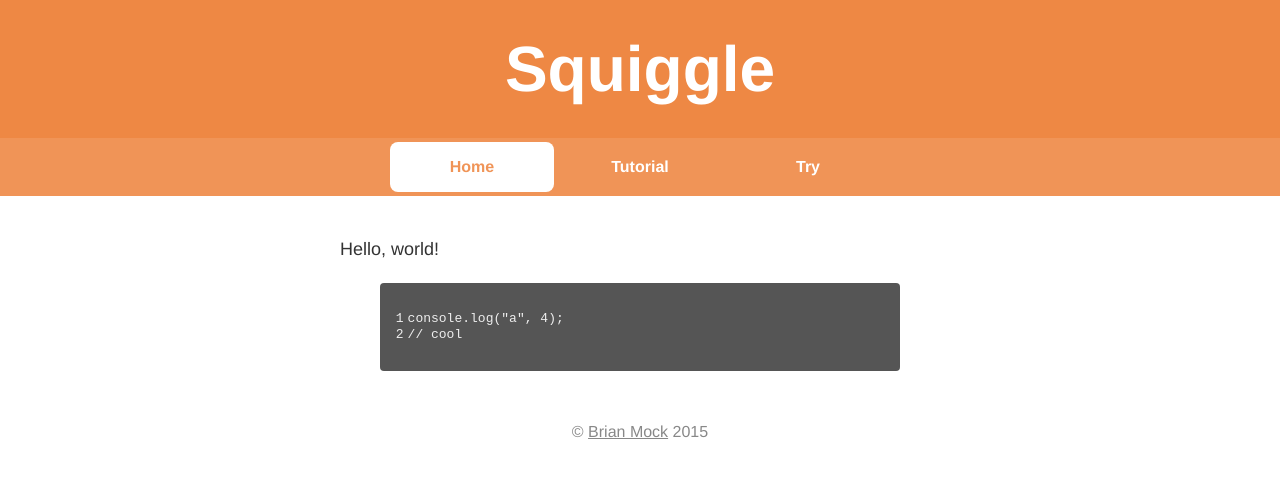
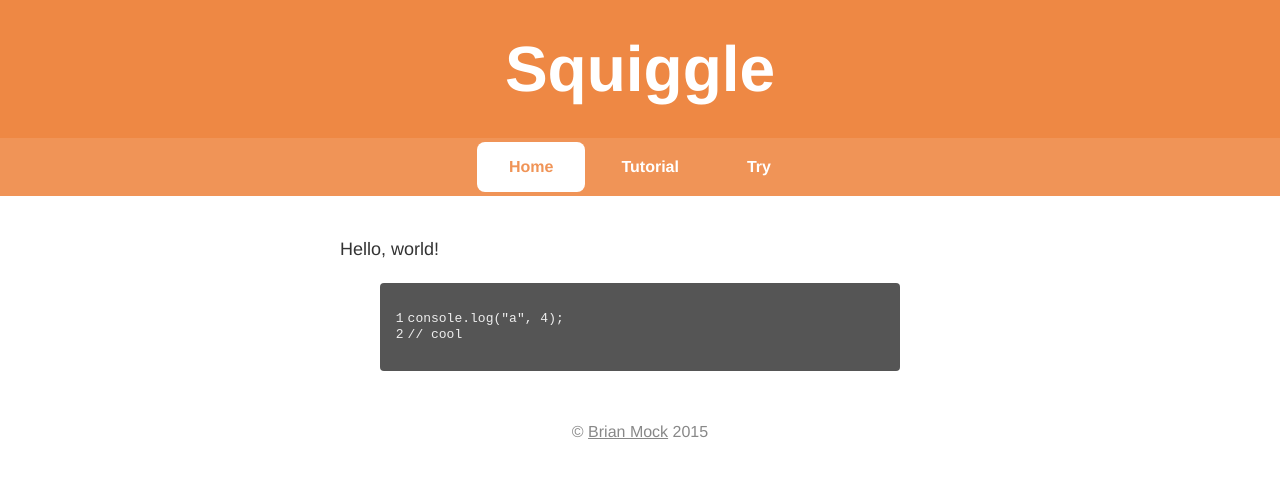
Before and after one commit to squiggle-lang/squiggle-lang.org, a Jekyll site: the page built from index.md, in a window 1280 px wide. Shown: the top 478 px of the page. Built offline with Jekyll 4.4.1, drawn with Linux system fonts in a browser that asks for light colours.

Commit message:
Back to normal flex sizing

```diff
--- a/_sass/style.scss
+++ b/_sass/style.scss
@@ -58,7 +58,7 @@ nav {
     padding: 0 2px;
 
     a {
-        flex: 0 1 100px;
+        flex: initial;
         display: block;
         margin: 4px 2px;
         padding: 1em 2em;
```
